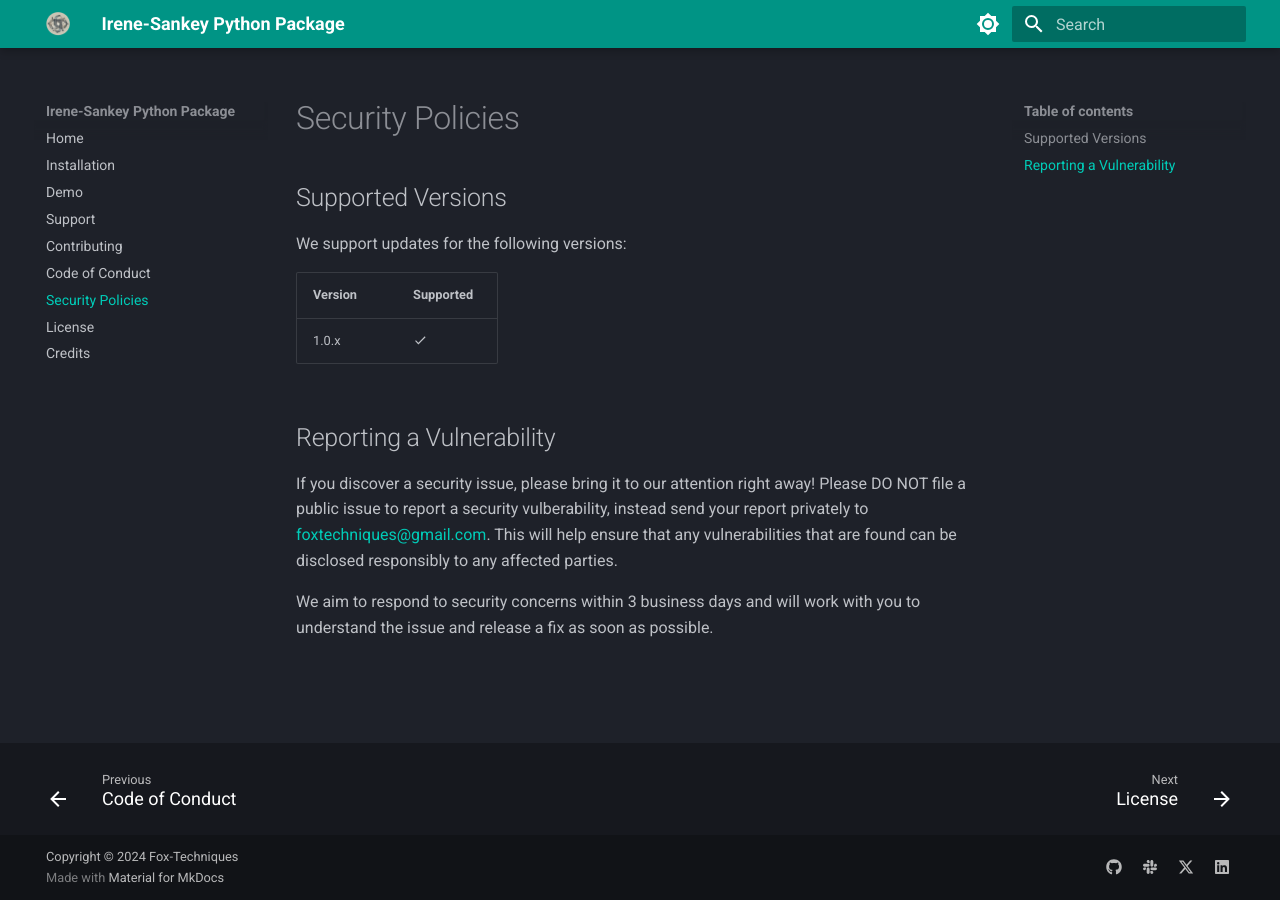
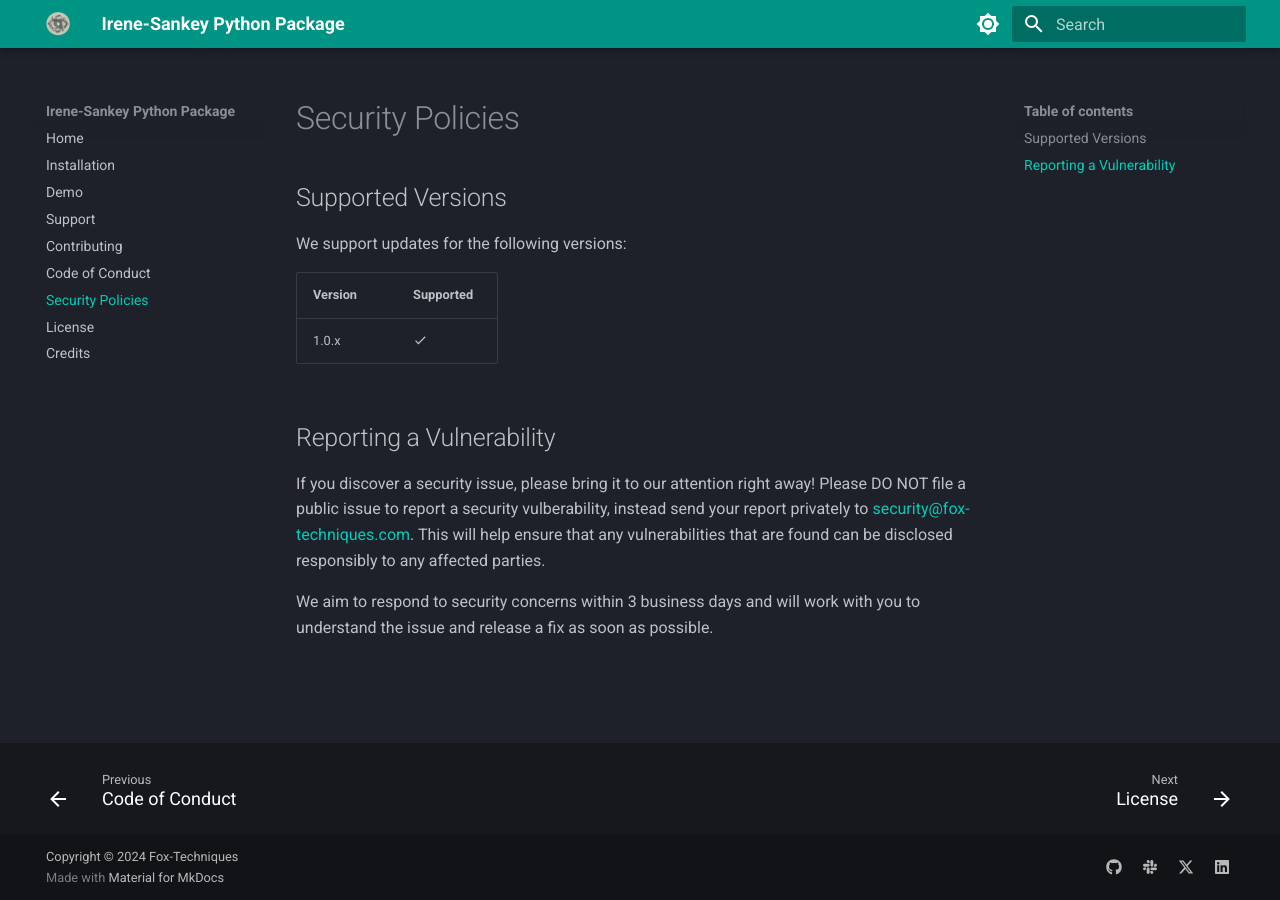
Before and after one commit to fox-techniques/irene-sankey, an MkDocs documentation site: the page built from docs/SECURITY.md, in a window 1280 px wide. Built offline with MkDocs 1.6.1 and Material for MkDocs 9.7.7, drawn with Linux system fonts in a browser that asks for light colours; the version menu is left out.

Commit message:
Changed contact info and corrected a typo

```diff
--- a/docs/SECURITY.md
+++ b/docs/SECURITY.md
@@ -11,6 +11,6 @@
 
 ## Reporting a Vulnerability
 
-If you discover a security issue, please bring it to our attention right away! Please DO NOT file a public issue to report a security vulberability, instead send your report privately to [foxtechniques@gmail.com](mailto:foxtechniques@gmail.com). This will help ensure that any vulnerabilities that are found can be disclosed responsibly to any affected parties.
+If you discover a security issue, please bring it to our attention right away! Please DO NOT file a public issue to report a security vulberability, instead send your report privately to [security@fox-techniques.com](mailto:security@fox-techniques.com). This will help ensure that any vulnerabilities that are found can be disclosed responsibly to any affected parties.
 
 We aim to respond to security concerns within 3 business days and will work with you to understand the issue and release a fix as soon as possible.
--- a/pyproject.toml
+++ b/pyproject.toml
@@ -3,7 +3,7 @@
 name = "irene-sankey"
 version = "1.0.1"
 description = "A package for generating source-target pair and node map from pandas DataFrames for Sankey flow diagrams"
-authors = ["Fox Techniques <foxtechniques@gmail.com>"]
+authors = ["Fox Techniques <info@fox-techniques.com>"]
 homepage = "https://github.com/fox-techniques/irene-sankey"
 license = "MIT"
 readme = "README.md"
--- a/setup.py
+++ b/setup.py
@@ -4,7 +4,7 @@
     name="irene-sankey",
     version="1.0.1",
     author="Fox Techniques",
-    author_email="foxtechniques@gmail.com",
+    author_email="info@fox-techniques.com",
     description="A package for generating source-target pair and node map from pandas DataFrames for Sankey flow diagrams",
     long_description=open("README.md").read(),
     long_description_content_type="text/markdown",
```
Also changed, not shown: docs/index.md (+1 -1 lines).
